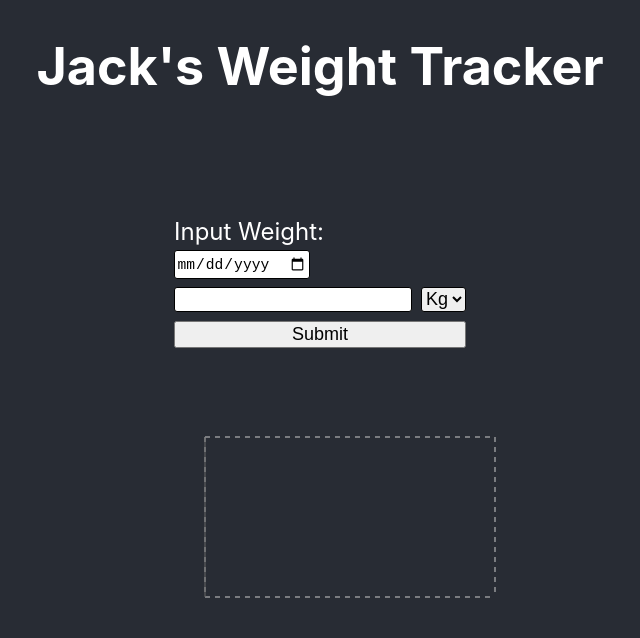
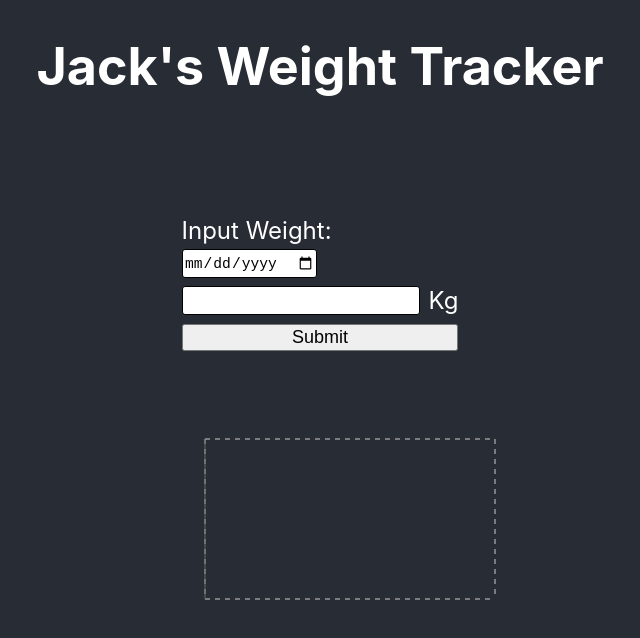
Before and after one commit to jack-ohara/weight-tracker, a React (Create React App) app: page / in a window 1280 px wide. Shown: the top 638 px of the page, without its empty margins (320-960 px from the left). Built offline with nearby package versions, Linux system fonts and the light colour scheme.

Commit message:
added a function that cleans the data into the correct format when you submit. Also changed the limits on the y axis of the graph

```diff
--- a/src/components/graphs/all-weights/allWeightsGraph.js
+++ b/src/components/graphs/all-weights/allWeightsGraph.js
@@ -7,6 +7,7 @@ import {
   XAxis,
   YAxis,
 } from 'recharts';
+import { cleanData } from '../../weight-input-form/weightInputForm';
 
 export const AllWeightsGraph = () => {
   const [data, setData] = useState([]);
@@ -14,21 +15,28 @@ export const AllWeightsGraph = () => {
   useEffect(() => {
     const weights = JSON.parse(localStorage.getItem('weights')) ?? {};
 
-    const cleanedData = [];
-
-    Object.entries(weights).forEach((entry) =>
-      cleanedData.push({ date: entry[0], weight: entry[1] })
-    );
+    const cleanedData = cleanData(weights);
 
     setData(cleanedData);
   }, []);
+
+  const minWeightLimit =
+    Math.round(Math.min(...data.map((e) => parseFloat(e['weight'])))) - 3;
+
+  const getDataMin = (dataMin) => {
+    return Math.round(dataMin) - 1;
+  };
+
+  const getDataMax = (dataMax) => {
+    return Math.round(dataMax) + 1;
+  };
 
   return (
     <LineChart width={360} height={200} data={data}>
       <Line type="monotone" dataKey="weight" stroke="#8884d8" />
       <CartesianGrid stroke="#ccc" strokeDasharray="5 5" />
       <XAxis dataKey="date" />
-      <YAxis unit="Kg" type="number" domain={['dataMin - 2', 'dataMax + 2']} />
+      <YAxis unit="Kg" type="number" domain={[getDataMin, getDataMax]} />
       <Tooltip
         formatter={(value, name, _props) => {
           const formattedValue = `${value}Kg`;
--- a/src/components/weight-input-form/weightInputForm.js
+++ b/src/components/weight-input-form/weightInputForm.js
@@ -37,38 +37,35 @@ const NumberInput = styled.input`
   margin-right: 0.5em;
 `;
 
-const Select = styled.select`
-  font-size: 0.75em;
-  border-radius: 3px;
-  border: 1px solid black;
-`;
-
 const SubmitButton = styled.input`
   font-size: 0.75em;
   margin-top: 0.5em;
 `;
 
+export const cleanData = (currnetData) => {
+  if (Array.isArray(currnetData)) {
+    return currnetData;
+  }
+
+  return Object.entries(currnetData).map((entry) => {
+    return { date: entry[0], weight: entry[1] };
+  });
+};
+
 export const WeightInputForm = () => {
   const [date, setDate] = useState('');
   const [weightValue, setWeightValue] = useState();
-  const [weightUnit, setWeightUnit] = useState(
-    localStorage.getItem('weightUnit')
-  );
 
   const onSubmit = (event) => {
     event.preventDefault();
 
-    let kgValue = weightValue;
-
-    if (weightUnit === 'lb') {
-      kgValue = weightValue / 2.20462;
-    }
-
     const weights = JSON.parse(localStorage.getItem('weights')) ?? {};
 
-    weights[date] = kgValue;
+    const cleanedData = cleanData(weights);
 
-    localStorage.setItem('weights', JSON.stringify(weights));
+    cleanedData.push({ date: date, weight: weightValue });
+
+    localStorage.setItem('weights', JSON.stringify(cleanedData));
 
     alert('Submitted!');
   };
@@ -95,18 +92,7 @@ export const WeightInputForm = () => {
               setWeightValue(e.target.value);
             }}
           />
-
-          <Select
-            name="unit"
-            id="unit"
-            value={weightUnit}
-            onChange={(e) => {
-              setWeightUnit(e.target.value);
-              localStorage.setItem('weightUnit', e.target.value);
-            }}>
-            <option value="kg">Kg</option>
-            <option value="lb">lb</option>
-          </Select>
+          Kg
         </WeightSelectArea>
       </InputArea>
 
```
